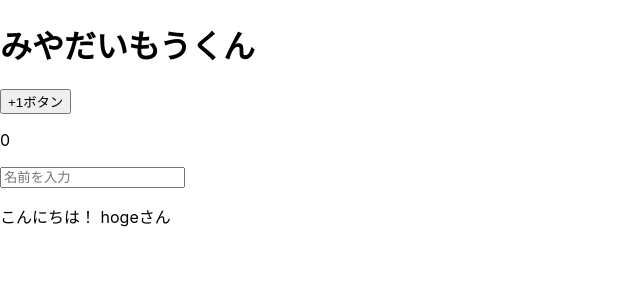
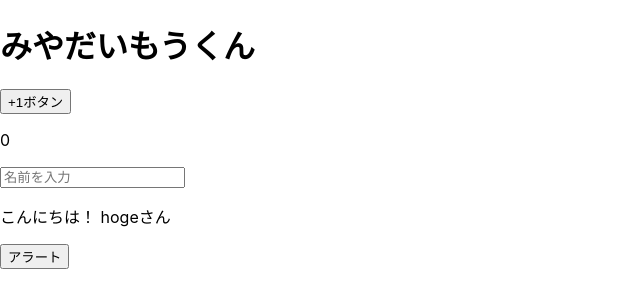
Before and after one commit to TakaShinoda/Test-React, a React (Create React App) app: page / in a window 1280 px wide. Shown: the top 308 px of the page, without its empty margins (0-640 px from the left). Built offline with nearby package versions, Linux system fonts and the light colour scheme.

Commit message:
コンポーネント追加

```diff
--- a/src/App.js
+++ b/src/App.js
@@ -1,6 +1,7 @@
 import React, { Component } from 'react';
 import Count from './Count';
 import Name from './Name';
+import Alert from './Alert';
 
 class App extends Component {
   render() {
@@ -9,6 +10,7 @@ class App extends Component {
         <h1>みやだいもうくん</h1>
         <Count />
         <Name />
+        <Alert message ='foo' />
       </div>
     );
   }
```
